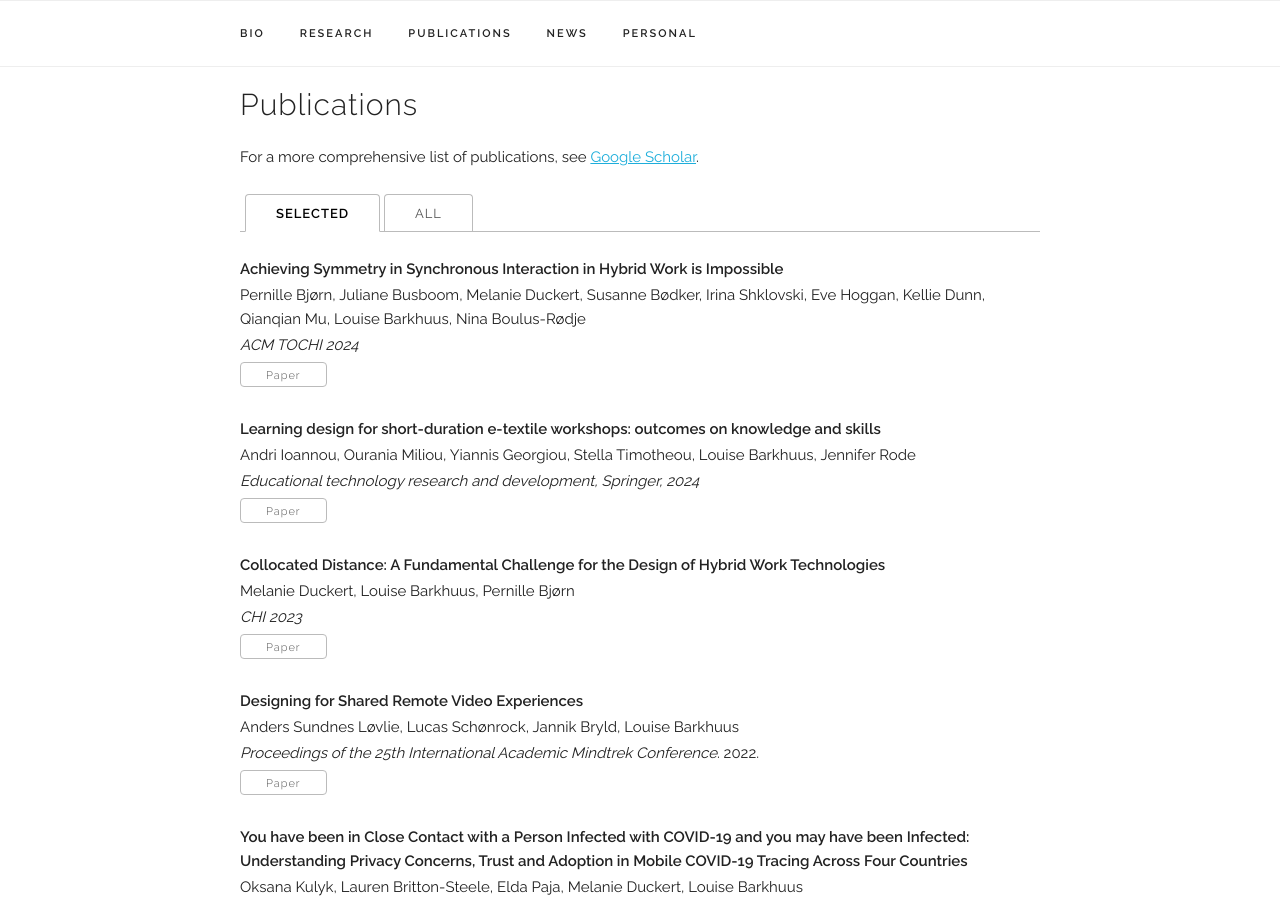
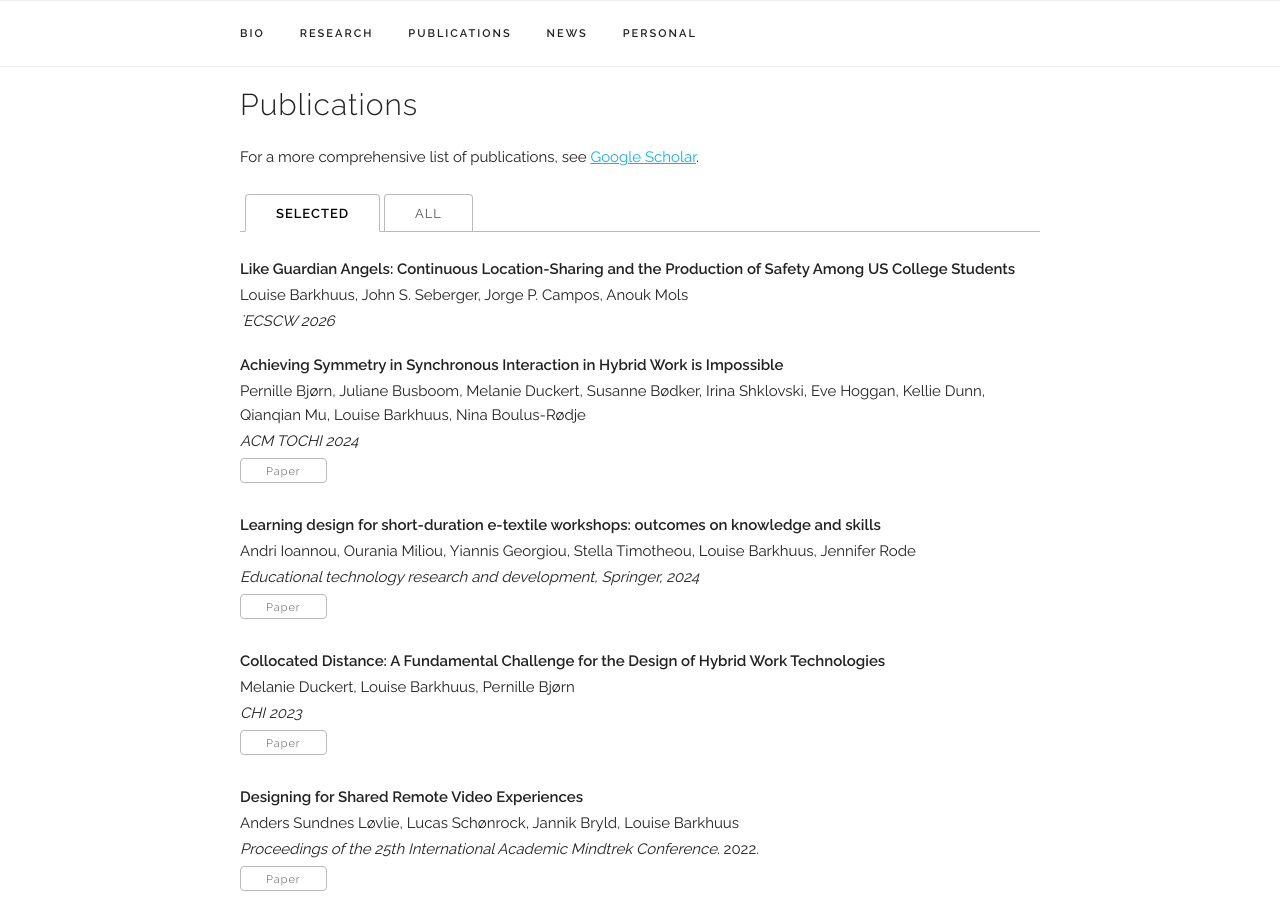
Before and after one commit to barkhuus/barkhuus.github.io, a Jekyll site: the page built from index.html, in a window 1280 px wide and 900 px high, scrolled down 858 px. Built offline with Jekyll 4.4.1, drawn with Linux system fonts in a browser that asks for light colours.

Commit message:
Update publications.yaml
ecscw

```diff
--- a/_data/publications.yaml
+++ b/_data/publications.yaml
@@ -1,4 +1,9 @@
 papers:
+
+  - title: "Like Guardian Angels: Continuous Location-Sharing and the Production of Safety Among US College Students"
+    authors: "Louise Barkhuus, John S. Seberger, Jorge P. Campos, Anouk Mols"
+    venue: "`ECSCW 2026"
+    selected: y
 
   - title: "Achieving Symmetry in Synchronous Interaction in Hybrid Work is Impossible"
     authors: "Pernille Bjørn, Juliane Busboom, Melanie Duckert, Susanne Bødker, Irina Shklovski, Eve Hoggan, Kellie Dunn, Qianqian Mu, Louise Barkhuus, Nina Boulus-Rødje"
```
